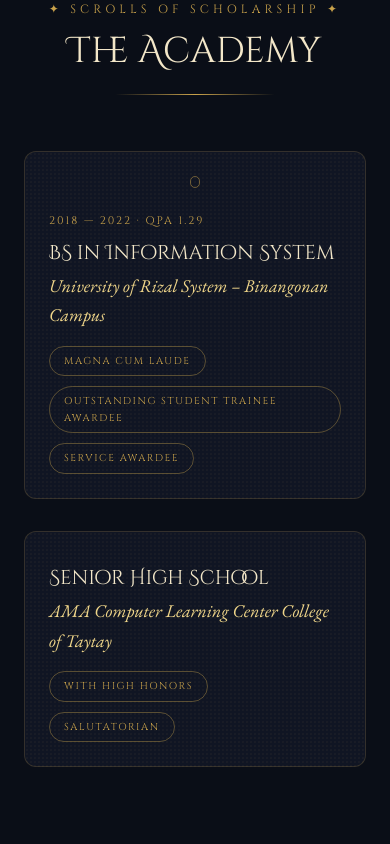
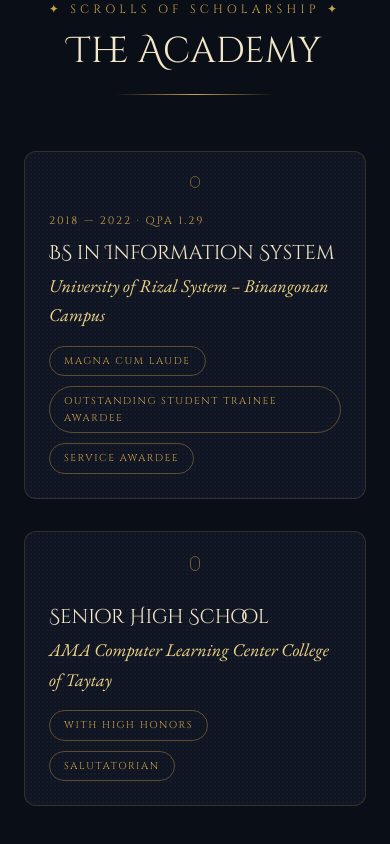
Before and after one commit to ronaldpaguntalan/ronny-portfolio-v2, a React (Vite) app: page / in a window 390 px wide. Shown: the part 4996-5840 px from the top of the page. Built offline with nearby package versions, Linux system fonts and the light colour scheme.

Commit message:
feat: add flip-card photos to Senior High card; make education photos data-driven

```diff
--- a/scripts/optimize-images.mjs
+++ b/scripts/optimize-images.mjs
@@ -11,6 +11,7 @@ const jobs = [
   { in: "Grad-TOGA.png",                out: "grad-toga.webp",               width: 800,  quality: 80 },
   { in: "Present-Profile-Working.jpg",  out: "present-profile-working.webp", width: 700,  quality: 80 },
   { in: "HP_Costume.jpg",               out: "hp-costume.webp",              width: 700,  quality: 80 },
+  { in: "HP_Costume2.jpg",              out: "hp-costume2.webp",             width: 700,  quality: 80 },
   { in: "HP_Creative.jpg",              out: "hp-creative.webp",             width: 1600, quality: 70 },
 ]
 
--- a/src/components/sections/Education.jsx
+++ b/src/components/sections/Education.jsx
@@ -3,6 +3,46 @@ import { SectionHeading } from "../ui/SectionHeading"
 import { Reveal } from "../ui/Reveal"
 import gradSakbay from "../../assets/images/web/grad-sakbay.webp"
 import gradToga from "../../assets/images/web/grad-toga.webp"
+import hpCostume from "../../assets/images/web/hp-costume.webp"
+import hpCostume2 from "../../assets/images/web/hp-costume2.webp"
+
+const photoSets = {
+  university: {
+    front: gradSakbay,
+    frontAlt: "Ronald Allan Paguntalan at his university graduation",
+    back: gradToga,
+    ratioClass: "aspect-[800/1000]",
+    label: "Graduation portraits — hover or focus to flip between them",
+  },
+  "senior-high": {
+    front: hpCostume,
+    frontAlt: "Ronald Allan Paguntalan in wizard costume",
+    back: hpCostume2,
+    ratioClass: "aspect-[700/1050]",
+    label: "Costume portraits — hover or focus to flip between them",
+  },
+}
+
+function FlipPhoto({ set }) {
+  return (
+    <div className="max-w-[240px] mx-auto md:mx-0">
+      <div
+        className={`relative ${set.ratioClass} rounded-md border border-[color:var(--color-gold)]/50 p-1 flip-card`}
+        tabIndex={0}
+        aria-label={set.label}
+      >
+        <div className="flip-inner">
+          <div className="flip-face rounded-sm overflow-hidden">
+            <img src={set.front} alt={set.frontAlt} loading="lazy" className="w-full h-full object-cover" />
+          </div>
+          <div className="flip-face flip-back rounded-sm overflow-hidden" aria-hidden="true">
+            <img src={set.back} alt="" loading="lazy" className="w-full h-full object-cover" />
+          </div>
+        </div>
+      </div>
+    </div>
+  )
+}
 
 function EduDetails({ entry }) {
   const meta = [entry.period, entry.qpa].filter(Boolean).join(" · ")
@@ -39,37 +79,14 @@ export function Education() {
       <SectionHeading eyebrow="Scrolls of Scholarship" title="The Academy" />
 
       <div className="space-y-8">
-        {education.map((entry, i) => (
+        {education.map((entry, i) => {
+          const set = entry.photoSet ? photoSets[entry.photoSet] : null
+          return (
             <Reveal key={entry.school} delay={i * 0.08}>
               <article className="rounded-xl border border-[color:var(--color-gold)]/20 bg-[color:var(--color-ink)]/40 parchment-grain p-6 md:p-8">
-              {entry.featured ? (
+                {set ? (
                   <div className="grid md:grid-cols-[200px_1fr] gap-6 md:gap-8 items-start">
-                  <div className="max-w-[240px] mx-auto md:mx-0">
-                    <div
-                      className="relative aspect-[800/1000] rounded-md border border-[color:var(--color-gold)]/50 p-1 flip-card"
-                      tabIndex={0}
-                      aria-label="Graduation portraits — hover or focus to flip between them"
-                    >
-                      <div className="flip-inner">
-                        <div className="flip-face rounded-sm overflow-hidden">
-                          <img
-                            src={gradSakbay}
-                            alt="Ronald Allan Paguntalan at his university graduation"
-                            loading="lazy"
-                            className="w-full h-full object-cover"
-                          />
-                        </div>
-                        <div className="flip-face flip-back rounded-sm overflow-hidden" aria-hidden="true">
-                          <img
-                            src={gradToga}
-                            alt=""
-                            loading="lazy"
-                            className="w-full h-full object-cover"
-                          />
-                        </div>
-                      </div>
-                    </div>
-                  </div>
+                    <FlipPhoto set={set} />
                     <EduDetails entry={entry} />
                   </div>
                 ) : (
@@ -77,7 +94,8 @@ export function Education() {
                 )}
               </article>
             </Reveal>
-        ))}
+          )
+        })}
       </div>
     </section>
   )
--- a/src/data/content.js
+++ b/src/data/content.js
@@ -103,7 +103,7 @@ export const experience = [
 
 export const education = [
   {
-    featured: true,
+    photoSet: "university",
     school: "University of Rizal System – Binangonan Campus",
     degree: "BS in Information System",
     period: "2018 — 2022",
@@ -111,7 +111,7 @@ export const education = [
     honors: ["Magna Cum Laude", "Outstanding Student Trainee Awardee", "Service Awardee"],
   },
   {
-    featured: false,
+    photoSet: "senior-high",
     school: "AMA Computer Learning Center College of Taytay",
     degree: "Senior High School",
     period: null,
```
Also changed, not shown: src/assets/images/web/hp-costume2.webp (added). Lines whose indentation alone changed are shown as unchanged.
